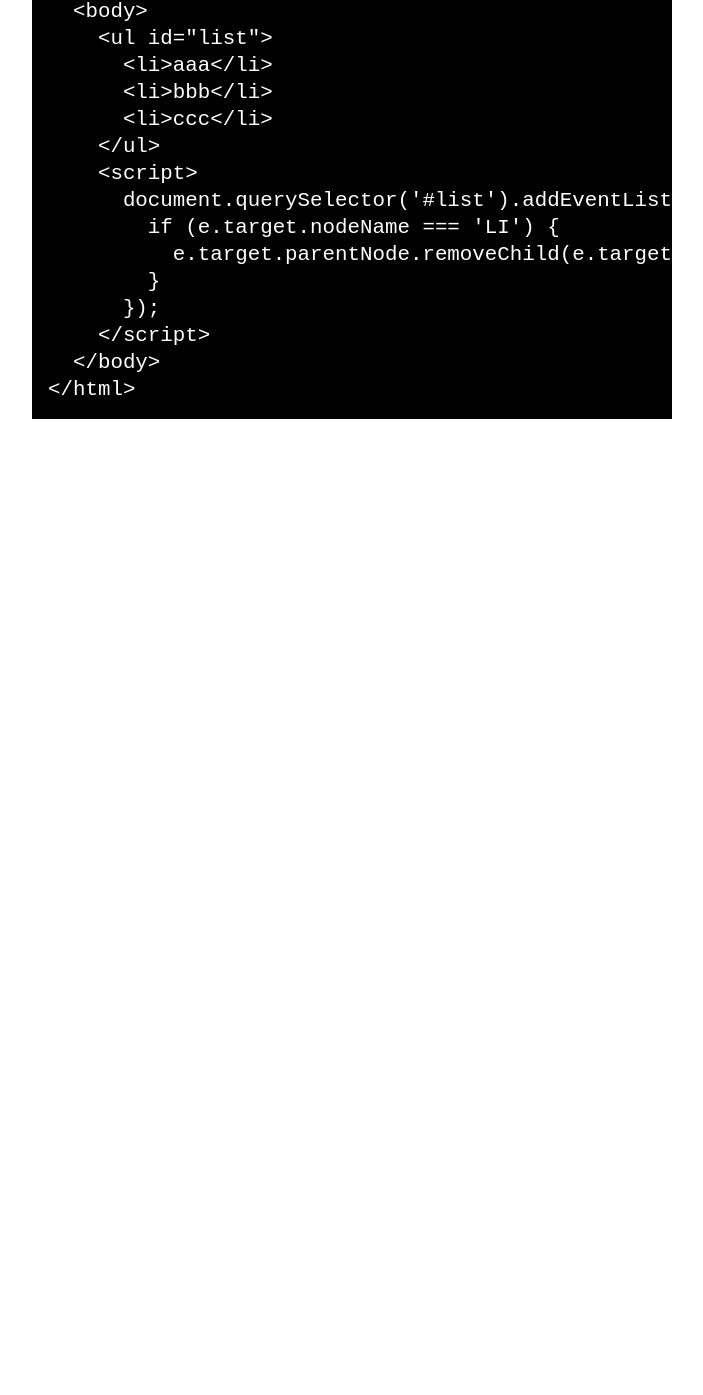
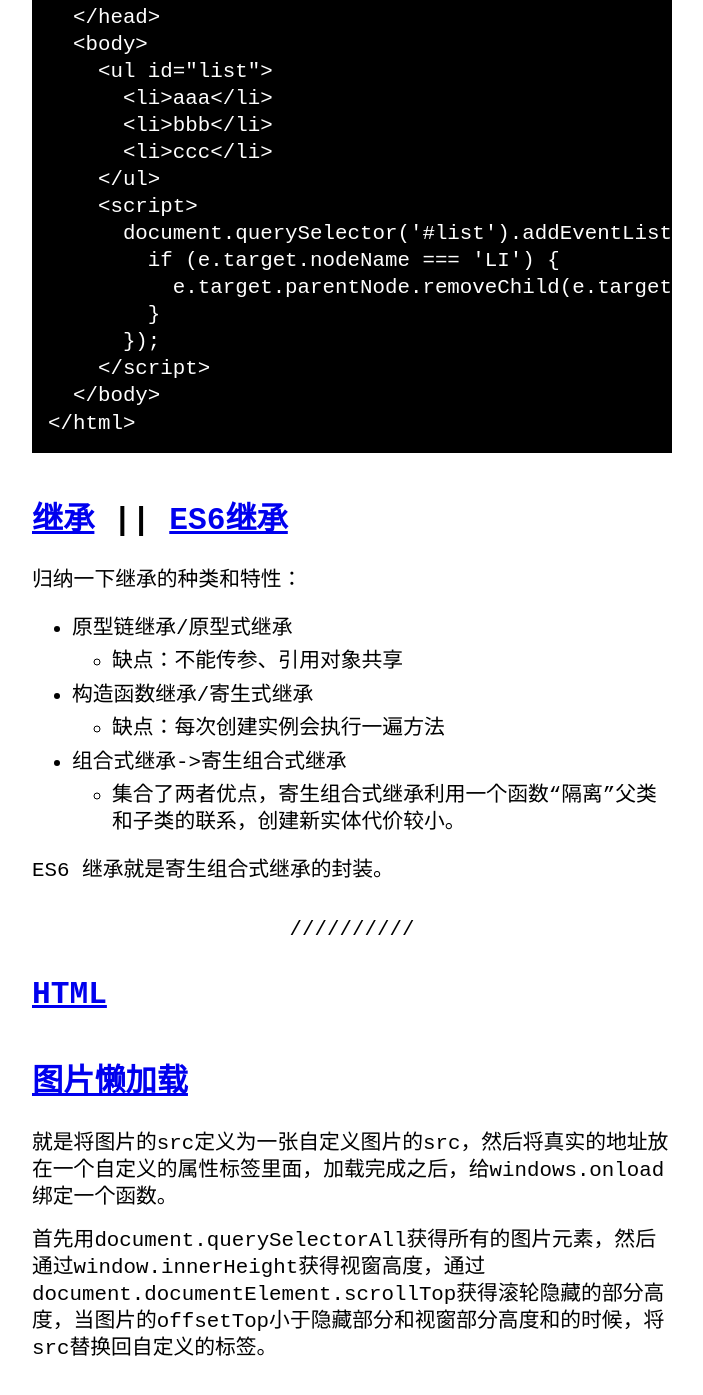
Before and after one commit to wangyu-1999/wangyu-1999.github.io, a Jekyll site: the page built from _posts/2021-03-24-春招博客笔记.md, in a window 1280 px wide and 1400 px high, scrolled down 1279 px. Shown: the top 1395 px of the window, without its empty margins (288-991 px from the left). Built offline with Jekyll 4.4.1, drawn with Linux system fonts in a browser that asks for light colours; before the commit the page ends 1783 px from its top, so only the background shows below that; some of the changed text lies outside the part shown.

Commit message:
doc:更新博客

```diff
--- a/_posts/2021-03-24-春招博客笔记.md
+++ b/_posts/2021-03-24-春招博客笔记.md
@@ -7,6 +7,7 @@ category: star
 
 - [CSS](#css)
 - [JavaScript](#js)
+- [HTML](#html)
 
 ---
 
@@ -47,3 +48,26 @@ flex布局实现div居中是常考的题目，需要记住flex的几个常用属
 	    </script>
 	  </body>
 	</html>
+
+## [继承](https://github.com/mqyqingfeng/Blog/issues/16) || [ES6继承](https://segmentfault.com/a/1190000014798678)
+
+归纳一下继承的种类和特性：
+
+- 原型链继承/原型式继承
+	- 缺点：不能传参、引用对象共享
+- 构造函数继承/寄生式继承
+	- 缺点：每次创建实例会执行一遍方法
+- 组合式继承->寄生组合式继承
+	- 集合了两者优点，寄生组合式继承利用一个函数“隔离”父类和子类的联系，创建新实体代价较小。
+
+ES6 继承就是寄生组合式继承的封装。
+
+---
+
+# [HTML](#html)
+
+## [图片懒加载](https://blog.csdn.net/w1418899532/article/details/90515969)
+
+就是将图片的src定义为一张自定义图片的src，然后将真实的地址放在一个自定义的属性标签里面，加载完成之后，给windows.onload绑定一个函数。
+
+首先用document.querySelectorAll获得所有的图片元素，然后通过window.innerHeight获得视窗高度，通过document.documentElement.scrollTop获得滚轮隐藏的部分高度，当图片的offsetTop小于隐藏部分和视窗部分高度和的时候，将src替换回自定义的标签。
```
Also changed, not shown: other parts of _posts/2021-03-24-春招博客笔记.md (+1 -1 lines), _posts/2021-03-25-跨域的详细介绍.md (added, +26 -0 lines), img/BMHzcfROMXaSo7JC.png (added), img/kUK2uDBMLC52p3b0.png (added).
